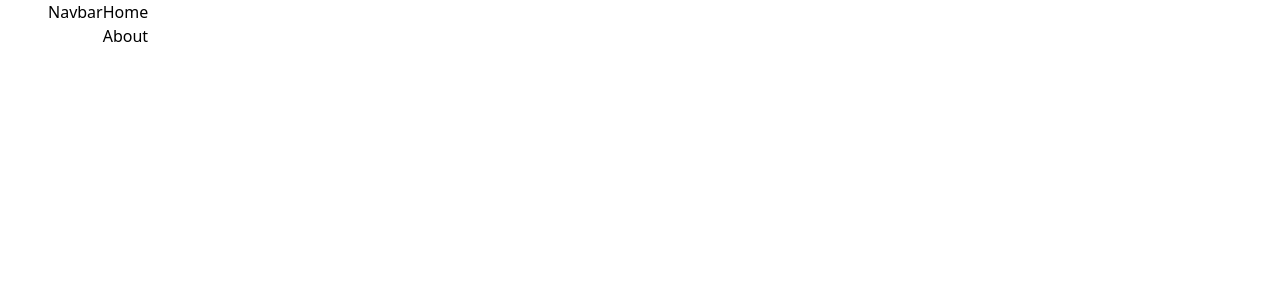
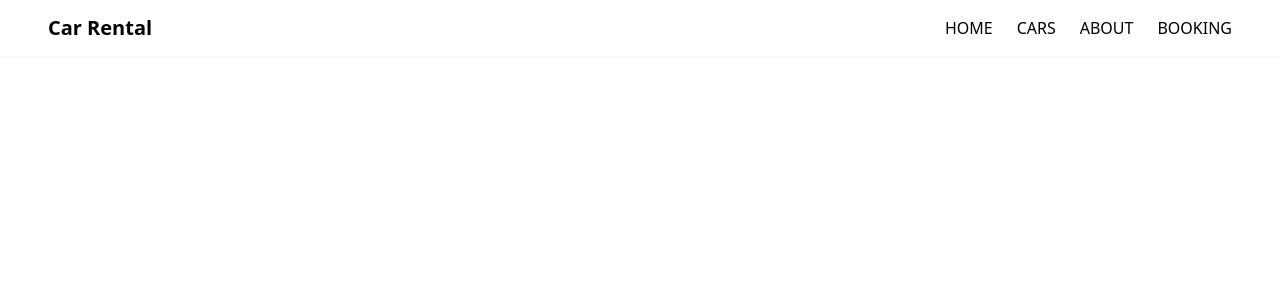
Before and after one commit to veronosmani/car-rental, a React (Vite) app: page / in a window 1280 px wide. Shown: the top 300 px of the page. Built offline with nearby package versions, Linux system fonts and the light colour scheme.

Commit message:
modified:   src/components/Navbar.jsx

```diff
--- a/src/components/Navbar.jsx
+++ b/src/components/Navbar.jsx
@@ -1,25 +1,49 @@
+const NavLinks = [
+  {
+    id: "1",
+    name: "HOME",
+    link: "/",
+  },
+  {
+    id: "2",
+    name: "CARS",
+    link: "/#cars",
+  },
+  {
+    id: "3",
+    name: "ABOUT",
+    link: "/#about",
+  },
+  {
+    id: "4",
+    name: "BOOKING",
+    link: "/#booking",
+  },
+];
+
 const Navbar = () => {
   return (
-    <nav>
+    <nav className="shadow-sm ">
       <div className="container">
-            <div className="flex">
+        <div className="flex justify-between items-center">
           <div>
-                    <h1>Navbar</h1>
+            <h1 className="text-xl font-bold">Car Rental</h1>
           </div>
           <div>
-                    <ul>
-                        <li>
-                            <a href="#">Home</a>
+            <ul className="flex items-center gap-6 ">
+              {NavLinks.map((data) => (
+                <li key={data.id}>
+                  <a className="inline-block py-4" href={data.link}>
+                    {data.name}
+                  </a>
                 </li>
-                        <li>
-                            <a href="#">About</a>
-                        </li>
+              ))}
             </ul>
           </div>
         </div>
       </div>
     </nav>
-  )
-}
+  );
+};
 
-export default Navbar
+export default Navbar;
```
Lines whose indentation alone changed are shown as unchanged.
